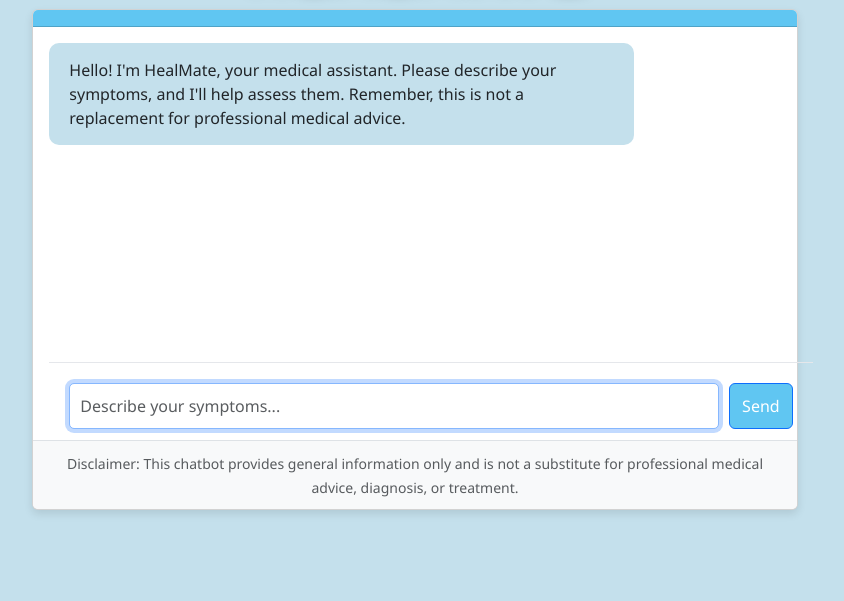
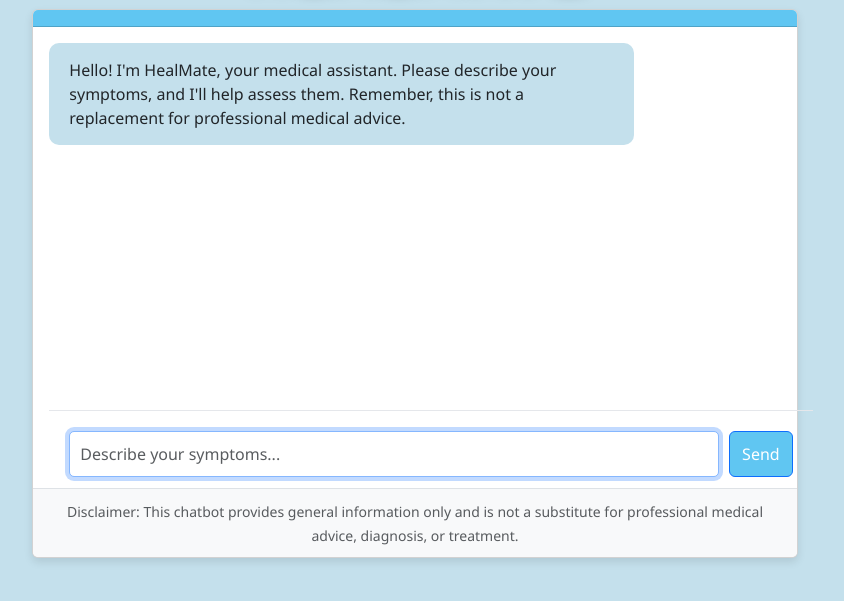
Before and after one commit to Abjtx/healmate-v3, a website: page index.html in a window 1280 px wide. Shown: the part 109-710 px from the top of the page, without its empty margins (225-1069 px from the left). Drawn offline with nearby package versions, Linux system fonts and the light colour scheme.

Commit message:
increased card height

```diff
--- a/index.html
+++ b/index.html
@@ -16,7 +16,7 @@
 
             <div class="col-md-8">
 
-                <div class="card mt-5">
+                <div class="card mt-5" style="width: 100%; height: 100%;">
 
                     <div class="card-header bg-primary text-white">
 
```
